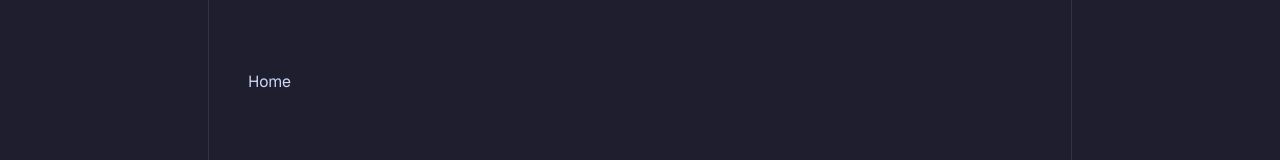
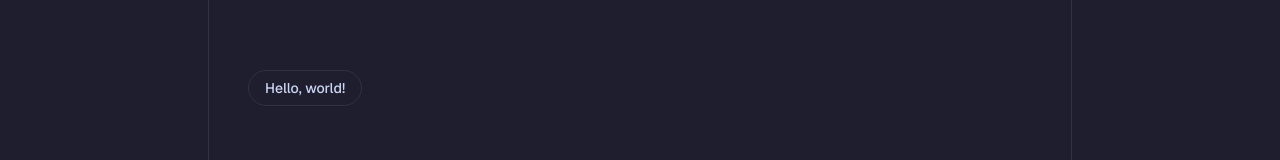
Before and after one commit to Podter/podter-website-old, a Next.js app: page / in a window 1280 px wide. Shown: the part 130-290 px from the top of the page. Built offline with nearby package versions, Linux system fonts and the light colour scheme.

Commit message:
added button

```diff
--- a/app/page.tsx
+++ b/app/page.tsx
@@ -1,3 +1,9 @@
+import { Button } from "~/components/ui/button";
+
 export default function Home() {
-  return <div>Home</div>;
+  return (
+    <div>
+      <Button variant="outline">Hello, world!</Button>
+    </div>
+  );
 }
--- /dev/null
+++ b/components/ui/button.tsx
@@ -0,0 +1,58 @@
+import type { VariantProps } from "class-variance-authority";
+import * as React from "react";
+import { Slot } from "@radix-ui/react-slot";
+import { cva } from "class-variance-authority";
+
+import { cn } from "~/lib/utils";
+
+const buttonVariants = cva(
+  "inline-flex items-center justify-center whitespace-nowrap rounded-full text-sm font-medium transition-colors focus-visible:outline-none focus-visible:ring-1 focus-visible:ring-ring disabled:pointer-events-none disabled:opacity-50",
+  {
+    variants: {
+      variant: {
+        default:
+          "bg-primary text-primary-foreground shadow hover:bg-primary/90",
+        destructive:
+          "bg-destructive text-destructive-foreground shadow-sm hover:bg-destructive/90",
+        outline:
+          "border border-input bg-background shadow-sm hover:bg-accent hover:text-accent-foreground",
+        secondary:
+          "bg-secondary text-secondary-foreground shadow-sm hover:bg-secondary/80",
+        ghost: "hover:bg-accent hover:text-accent-foreground",
+        link: "text-primary underline-offset-4 hover:underline",
+      },
+      size: {
+        default: "h-9 px-4 py-2",
+        sm: "h-8 px-3 text-xs",
+        lg: "h-10 px-8",
+        icon: "h-9 w-9",
+      },
+    },
+    defaultVariants: {
+      variant: "default",
+      size: "default",
+    },
+  },
+);
+
+export interface ButtonProps
+  extends React.ButtonHTMLAttributes<HTMLButtonElement>,
+    VariantProps<typeof buttonVariants> {
+  asChild?: boolean;
+}
+
+const Button = React.forwardRef<HTMLButtonElement, ButtonProps>(
+  ({ className, variant, size, asChild = false, ...props }, ref) => {
+    const Comp = asChild ? Slot : "button";
+    return (
+      <Comp
+        className={cn(buttonVariants({ variant, size, className }))}
+        ref={ref}
+        {...props}
+      />
+    );
+  },
+);
+Button.displayName = "Button";
+
+export { Button, buttonVariants };
--- a/package.json
+++ b/package.json
@@ -14,6 +14,7 @@
   },
   "dependencies": {
     "@radix-ui/react-icons": "^1.3.0",
+    "@radix-ui/react-slot": "^1.0.2",
     "class-variance-authority": "^0.7.0",
     "clsx": "^2.1.0",
     "geist": "^1.2.1",
```
Also changed, not shown: 1 other file (tests, documents, lock files or other folders).
